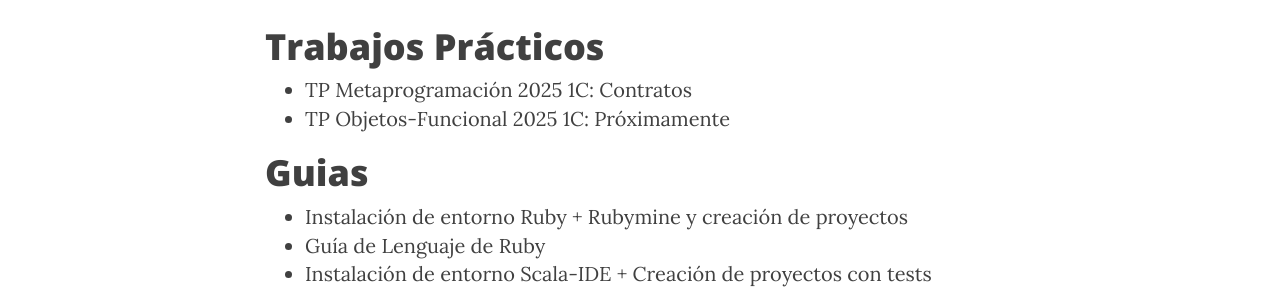
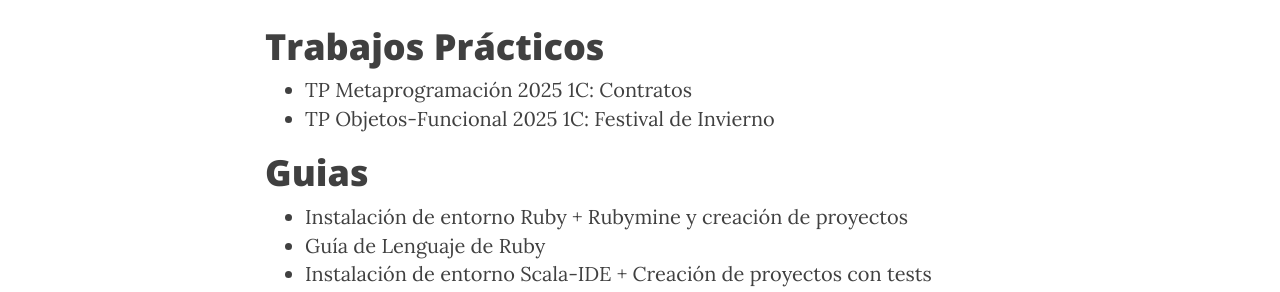
Before and after one commit to tadp-utn-frba/tadp-utn-frba.github.io, a Jekyll site: the page built from material.md, in a window 1280 px wide and 900 px high, scrolled down 1069 px. Shown: the part 154-446 px from the top of the window. Built offline with Jekyll 4.4.1, drawn with Linux system fonts in a browser that asks for light colours; nearby versions of some CDN libraries.

Commit message:
Update material.md

```diff
--- a/material.md
+++ b/material.md
@@ -30,7 +30,7 @@
 
 # Trabajos Prácticos
 * [TP Metaprogramación 2025 1C: Contratos](https://docs.google.com/document/d/1cl299pxGZg8zovJ--eX6MfS32WwIOe6UDt7UkgdNgdE/edit)
-* [TP Objetos-Funcional 2025 1C: Próximamente](#)
+* [TP Objetos-Funcional 2025 1C: Festival de Invierno](https://docs.google.com/document/d/1cCwcKdFGS3rZMLXnuIUOnO10TFffDiVn7HDm-5Ww7C8/edit)
 
 # Guias
 
```
